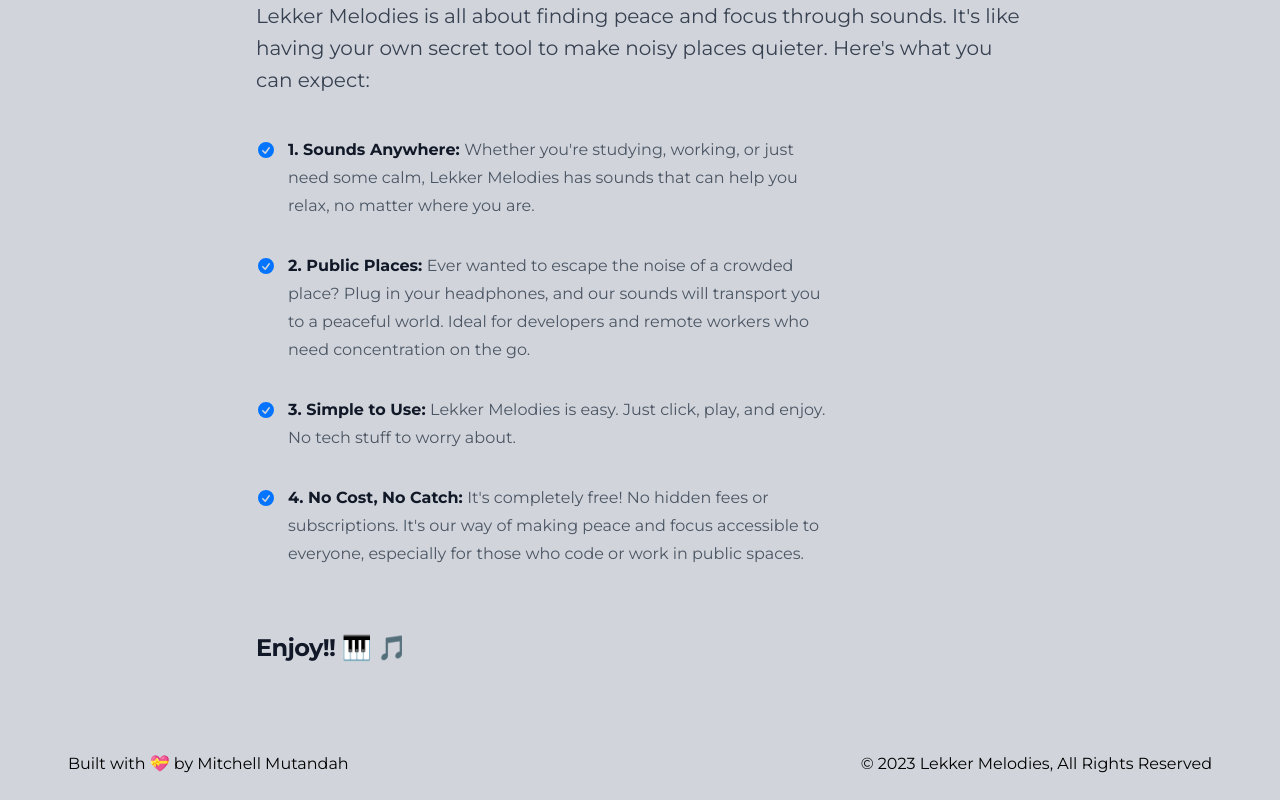
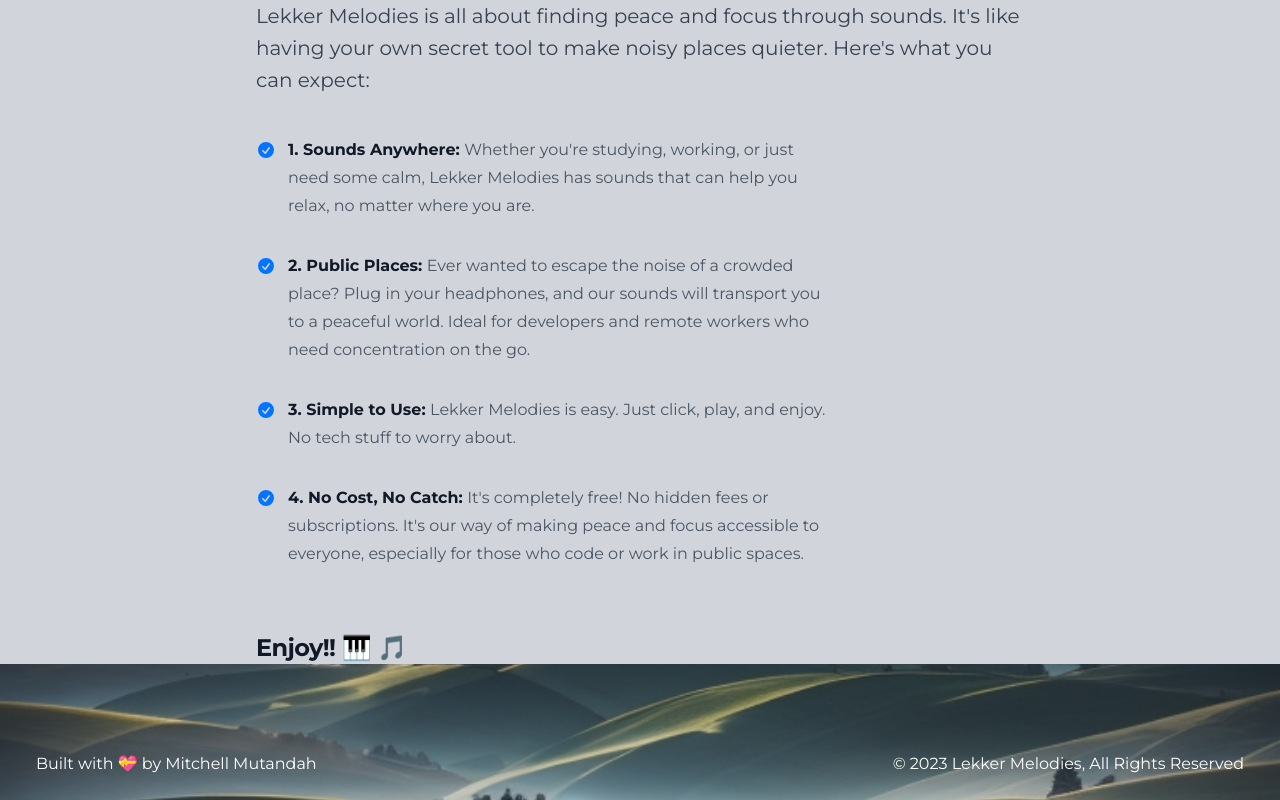
Before and after one commit to mitchiemt11/lekkermelodies, a React (Create React App) app: page /overview in a window 1280 px wide. Shown: the part 272-1072 px from the top of the page. Built offline with nearby package versions, Linux system fonts and the light colour scheme.

Commit message:
Set up a footer that appears on all pages

```diff
--- a/src/App.jsx
+++ b/src/App.jsx
@@ -22,6 +22,12 @@ function App() {
         <Route path='/blog' element={<Blog />} />
         <Route path='/about' element={<About />} />
       </Routes>
+      <footer className='p-6 flex flex-col md:flex-row items-center justify-between text-white'>
+        <p className='mx-3 pt-16'>Built with 💝 by Mitchell Mutandah</p>
+        <div className='flex pt-16'>
+          <p className="mx-3">© 2023 Lekker Melodies, All Rights Reserved</p>
+        </div>
+      </footer>
     </>
   );
 }
--- a/src/pages/Overview.jsx
+++ b/src/pages/Overview.jsx
@@ -47,13 +47,6 @@ export default function Overview() {
           <h3 className="mt-16 text-2xl font-bold tracking-tight text-gray-900">Enjoy!! 🎹 🎵</h3>
         </div>
       </div>
-      <footer className='p-6 flex flex-col md:flex-row items-center justify-between'>
-        <p className='mx-3 pt-16'>Built with 💝 by Mitchell Mutandah</p>
-
-        <div className='flex pt-16'>
-          <p className="mx-3">© 2023 Lekker Melodies, All Rights Reserved</p>
-        </div>
-      </footer>
     </div>
   )
 }
```
